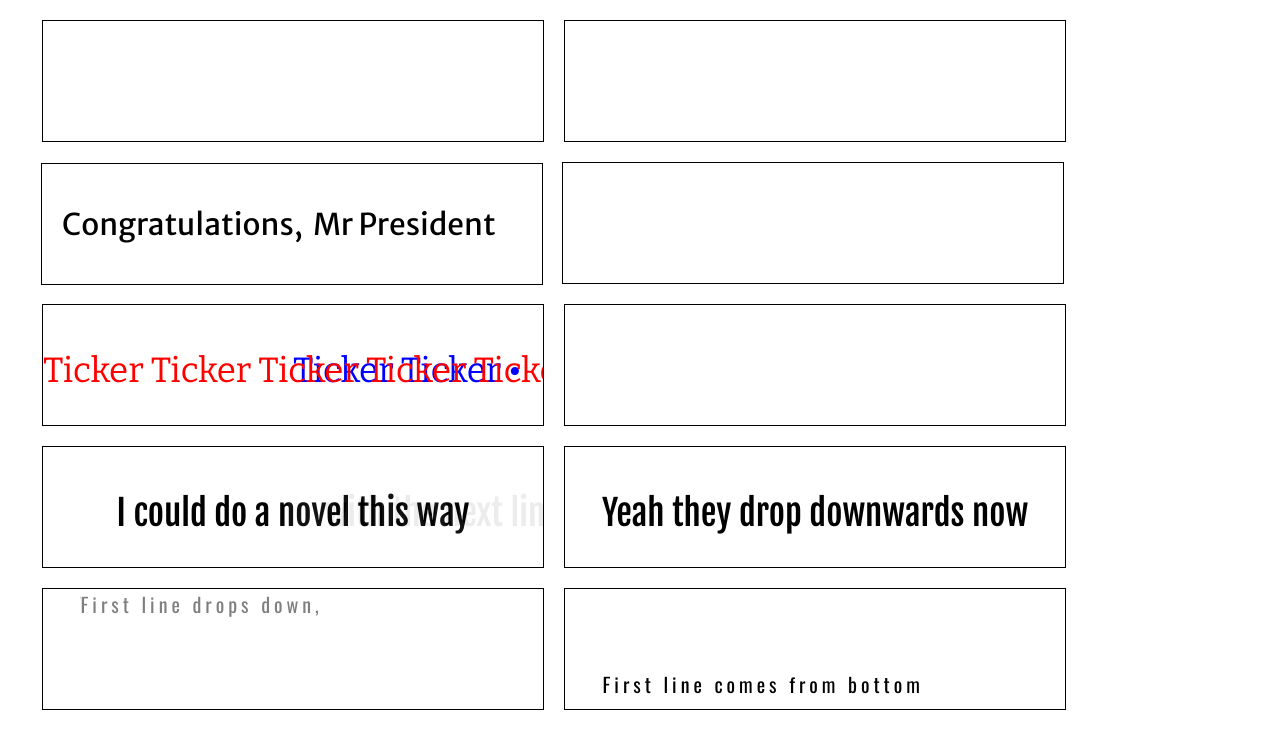
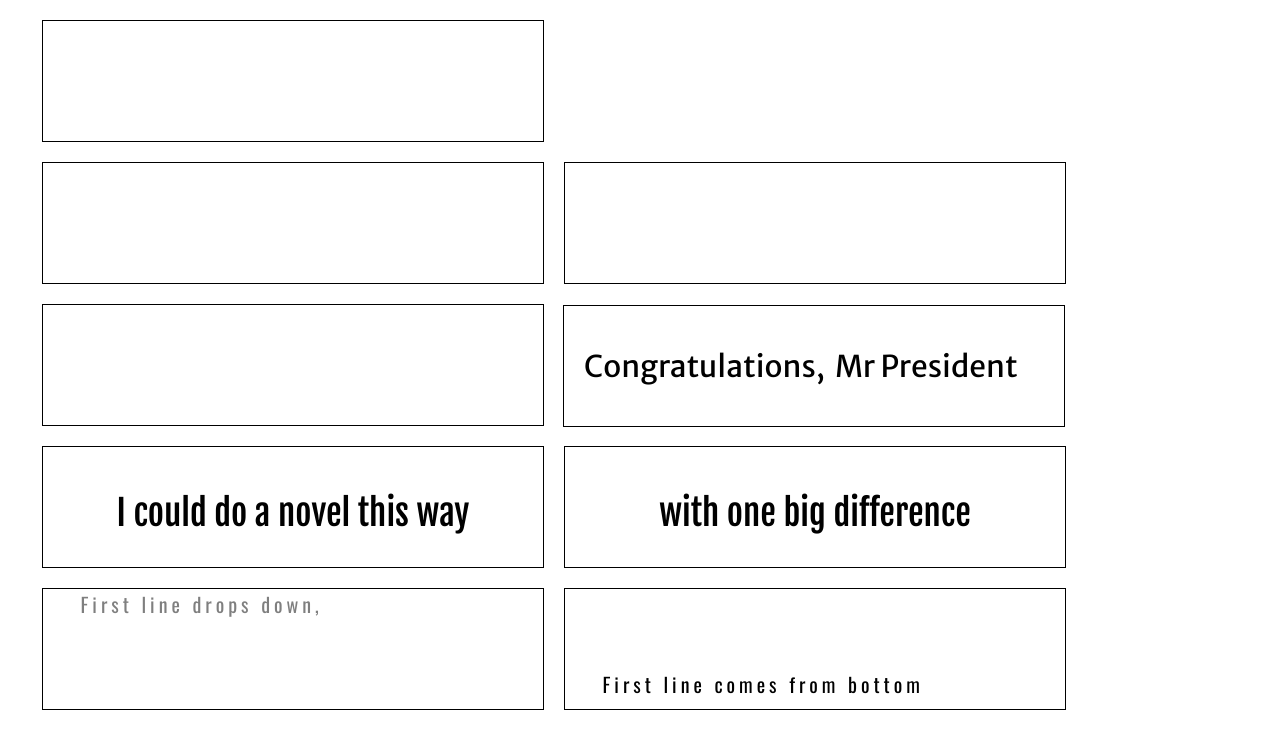
Before and after one commit to mattfoster1/subtitles, a plain HTML site: page index.html in a window 1280 px wide. Drawn offline with nearby package versions, Linux system fonts and the light colour scheme.

Commit message:
Firefox and Saf fixes -absolute placement had some of the projects in wrong parts of page -overflow hidden on containers too

```diff
--- a/index.html
+++ b/index.html
@@ -41,14 +41,13 @@
 					<div id="three_line3" class="three_line">But I think I prefer it</div>
 				</div>
 			</div>
-			<div id="subtitleCont4" class="subtitleCont">
+			<!-- <div id="subtitleCont4" class="subtitleCont">
 				<div id="subtitle4" class="subtitle">
-					<!-- <div id="four_blank" class="four_line"></div> -->
 					<div id="four_line0" class="four_line"></div>
 					<div id="four_line1" class="four_line"></div>
 					<div id="four_line2" class="four_line"></div>
 				</div>
-			</div>
+			</div> -->
 			<div id="subtitleCont5" class="subtitleCont">
 				<div id="subtitle5" class="subtitle">
 					<!-- TASK: use JS to constantly knock one letter off the end and put one on the start -->
--- a/script.js
+++ b/script.js
@@ -50,16 +50,16 @@ var animate4 = function() {
 	// console.log(line2.style.left);
 
 
-	var pushAlong = setInterval(function(){
-		console.log("width = " + parseInt(line0width) + " , " + parseInt(line1width) + " , " + parseInt(line2width));
-		console.log("left = " + line0left + " , " + line1left + " , " + line2left);
+	// var pushAlong = setInterval(function(){
+		// console.log("width = " + parseInt(line0width) + " , " + parseInt(line1width) + " , " + parseInt(line2width));
+		// console.log("left = " + line0left + " , " + line1left + " , " + line2left);
 
 		// line0.style.left += 1 + "px";
 		// line1.style.left += 1 + "px";
 		// line2.style.left += 1 + "px";
 
 		// console.log("___loop___");
-	}, 1000)
+	// }, 1000)
 
     // if (line2.)
 
--- a/styles.css
+++ b/styles.css
@@ -57,25 +57,22 @@ html, body, #main, .subtitleCont, .subtitle, #subtitle0 ul, #six_line_a_cont, #s
 }
 
 #subtitle0 {
-	position: absolute;
 	top: 0px;
-	/*justify-content: flex-start;*/
-	align-items: center;
+	left: 0px;
 	font-family: oswald;
 	font-size: 20px;
 	height: 100%;
 	width: 100%;
 	letter-spacing: 4px;
 	white-space: nowrap;
-	/*background-color: lightblue;*/
 	flex-direction: column;
-	/*justify-content: space-around;*/
 }
 
 #subtitle1 {
-	position: absolute;
-	/*top: 0px;*/
-	align-items: center;
+	/*position: absolute;*/
+	top: 0px;
+	left: 0px;
+	/*align-items: center;*/
 	font-family: oswald;
 	font-size: 20px;
 	height: 100%;
@@ -89,8 +86,9 @@ html, body, #main, .subtitleCont, .subtitle, #subtitle0 ul, #six_line_a_cont, #s
 .zero_line, .one_line {
 	position: absolute;
 	width: 85%;
-	padding-left: 0%;
+	padding-left: 7.5%;
 	background-color: white;
+
 }
 
 #zero_line0 {
@@ -101,7 +99,7 @@ html, body, #main, .subtitleCont, .subtitle, #subtitle0 ul, #six_line_a_cont, #s
 @keyframes zero_play_zero {
 	0% {
 		top: 0px;
-		color: rgba(0,0,0,0.5)
+		color: rgba(0,0,0,0.5);
 	}
 	15% {
 		color: black;
@@ -233,13 +231,17 @@ html, body, #main, .subtitleCont, .subtitle, #subtitle0 ul, #six_line_a_cont, #s
 /*_**--------------------------------------------------------**_**_**--------------------------------------------------------**_*/
 	/* vv code & animation for sub 2 vv*/
 
+#subtitleCont2 {
+	overflow: hidden;
+}
 
 #subtitle2 {
-	position: absolute;
 	height: 100%;
 	width: 100%;
-	align-items: center;
-	justify-content: center;
+	left: 0px;
+	top: 0px;
+	/*align-items: center;*/
+	/*justify-content: center;*/
 
 	/*font-family: open sans condensed, sans serif;*/
 	font-family: Fjalla One, sans-serif;
@@ -253,7 +255,7 @@ html, body, #main, .subtitleCont, .subtitle, #subtitle0 ul, #six_line_a_cont, #s
 .two_line {
 	position: absolute;
 	width: 95%;
-	padding-left: 0%;
+	padding-left: 2.5%;
 	background-color: white;
 	top: 44px;
 }
@@ -445,25 +447,22 @@ html, body, #main, .subtitleCont, .subtitle, #subtitle0 ul, #six_line_a_cont, #s
 	/* vv code & animation for sub 3 vv*/
 
 
+#subtitleCont3 {
+	overflow: hidden;
+}
+
 #subtitle3 {
-	position: absolute;
 	height: 100%;
 	width: 100%;
-	align-items: center;
-	justify-content: center;
-
-	/*font-family: open sans condensed, sans serif;*/
 	font-family: Fjalla One, sans-serif;
 	font-size: 35px;
 	white-space: nowrap;
 	text-align: center;
-
-	/*background-color: lightblue;*/
 }
 
 .three_line {
 	position: absolute;
-	width: 95%;
+	width: 100%;
 	padding-left: 0%;
 	background-color: white;
 	top: 44px;
@@ -471,38 +470,31 @@ html, body, #main, .subtitleCont, .subtitle, #subtitle0 ul, #six_line_a_cont, #s
 
 
 #three_line0 {
-	animation: three_play_zero 12s 10 forwards;
+	animation: three_play_zero 15s 10 forwards;
 	z-index: 3;
-	/*background-color: red;*/
-	/*color: red;*/
-	/*padding-left: 30px;*/
 }
 
 @keyframes three_play_zero {
 
-	0% {
+	0%, {
 		z-index: 6;
 		margin-top: 0px;
 		opacity: 0;
 	}
 	10% {
-		/*top, center*/
 		z-index: 6;
 		margin-top: 0px;
 		opacity: 1;
 	}
 	20% {
-		/*bottom, right*/
 		margin-top: 200px;
 		opacity: 0;
 	}
 	54.99% {
-		/*bottom, right*/
 		z-index: 3;
 		margin-top: 200px;
 	}
 	55% {
-		/*bottom, center*/
 		z-index: 3;
 		margin-top: 0px;
 	}
@@ -510,32 +502,21 @@ html, body, #main, .subtitleCont, .subtitle, #subtitle0 ul, #six_line_a_cont, #s
 		z-index: 3;
 	}
 	100% {
-		/*top, center*/
 		z-index: 6;
 		opacity: 0;
 	}
 }
 
 #three_line1 {
-	animation: three_play_one 12s 10 forwards;
+	animation: three_play_one 15s 10 forwards;
 	z-index: 2;
-	/*background-color: green;*/
-	/*color: green;*/
-	/*padding-top: 30px;*/
 }
 
 @keyframes three_play_one {
 	0%, 10% {
 		opacity: 0;
 	}
-	15% {
-		/*top, center*/
-		z-index: 5;
-		margin-top: 0px;
-		opacity: 1;
-	}
-	35% {
-		/*top, center*/
+	15%, 35% {
 		z-index: 5;
 		margin-top: 0px;
 		opacity: 1;
@@ -560,31 +541,21 @@ html, body, #main, .subtitleCont, .subtitle, #subtitle0 ul, #six_line_a_cont, #s
 		display: flex;
 	}
 	100% {
-		/*top, center*/
 		z-index: 5;
 		margin-top: 0px;
 	}
 }
 
 #three_line2 {
-	animation: three_play_two 12s 10 forwards;
+	animation: three_play_two 15s 10 forwards;
 	z-index: 1;
-	/*background-color: blue;*/
-	/*color: blue;*/
-	/*padding-top: 60px;*/
 }
 
 @keyframes three_play_two {
 	0%, 15% {
 		opacity: 0;
 	}
-	20% {
-		/*top, center*/
-		z-index: 4;
-		margin-top: 0px;
-		opacity: 1;
-	}
-	55% {
+	20%, 55% {
 		/*top, center*/
 		z-index: 4;
 		margin-top: 0px;
@@ -610,7 +581,7 @@ html, body, #main, .subtitleCont, .subtitle, #subtitle0 ul, #six_line_a_cont, #s
 }
 
 #three_line3 {
-	animation: three_play_three 12s 10 forwards;
+	animation: three_play_three 15s 10 forwards;
 	z-index: 1;
 	/*background-color: blue;*/
 	/*color: blue;*/
```
